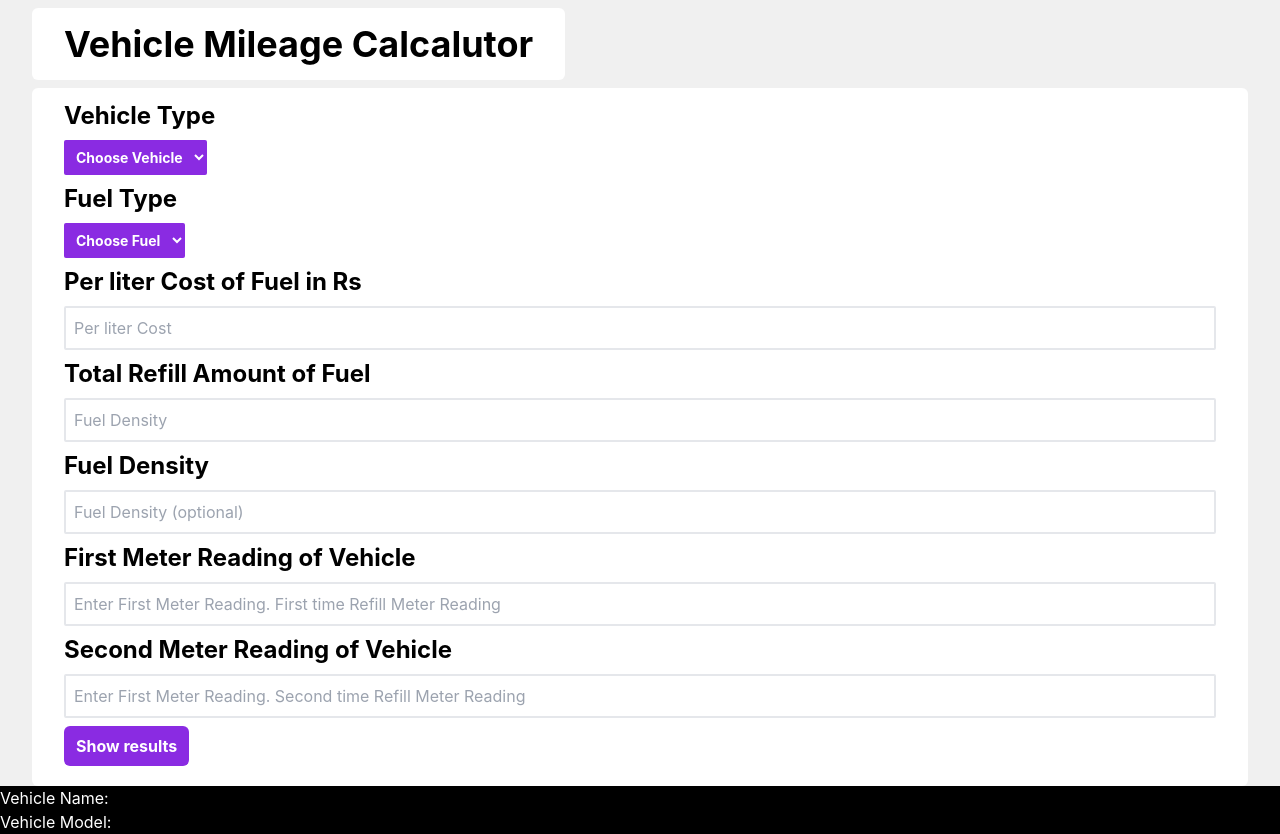
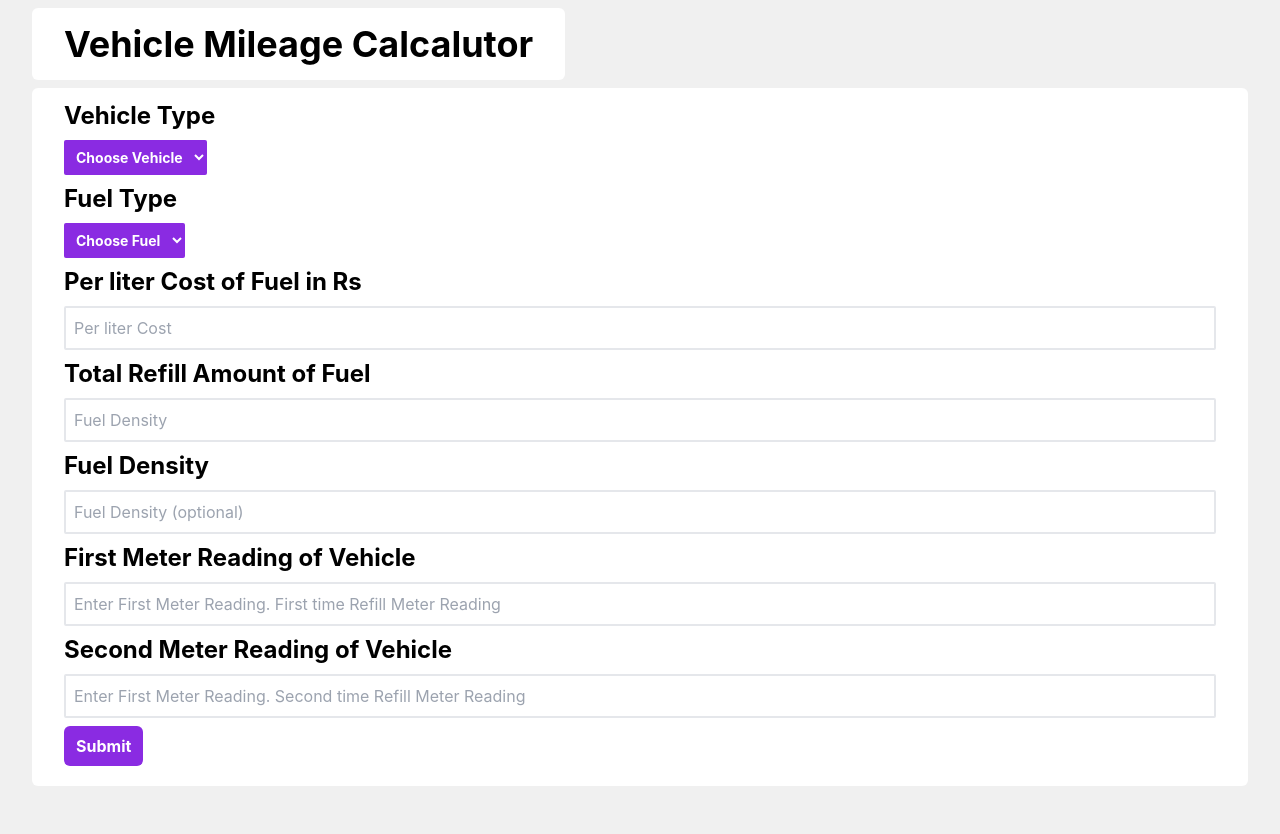
Before and after one commit to Manju1392k/SM-Vehicle-Mileage-Calculator, a React (Create React App) app: page / in a window 1280 px wide. After the commit the page ends 800 px from the top, so only its background shows below. Built offline with nearby package versions, Linux system fonts and the light colour scheme.

Commit message:
Version12

```diff
--- a/src/components/Homepage.js
+++ b/src/components/Homepage.js
@@ -1,15 +1,11 @@
-
-
 import React, { useState, useEffect } from "react";
 
 import { ToastContainer, toast } from "react-toastify";
 import "react-toastify/dist/ReactToastify.css";
 
-import { Link } from 'react-router-dom';
+import { Link } from "react-router-dom";
 
 export default function Home() {
-
-
   const [VehiclData, setVehicledata] = useState({
     Perlitercost: "",
     Totalamount: "",
@@ -34,8 +30,8 @@ export default function Home() {
     }
   };
 
-        const [SelectVehicle, setSelectedvehicle] = useState('Not Selected');
-        const [SelectFuel, setSelectedfuel] = useState('Not Selected');
+  const [SelectVehicle, setSelectedvehicle] = useState("Not Selected");
+  const [SelectFuel, setSelectedfuel] = useState("Not Selected");
 
   const handleChange = (event) => {
     setSelectedvehicle(event.target.value);
@@ -46,18 +42,21 @@ export default function Home() {
 
   const handleSubmit = (event) => {
     event.preventDefault();
-            localStorage.setItem('Vehicletype', SelectVehicle);
-            localStorage.setItem('Fueltype', SelectFuel);
-            console.log('Vehicle Type', SelectVehicle)
-            console.log('Fuel Type', SelectFuel)
-            console.log('Information abut fuel amount, density, first meter reading, second meter reading etc', VehiclData)
+    localStorage.setItem("Vehicletype", SelectVehicle);
+    localStorage.setItem("Fueltype", SelectFuel);
+    console.log("Vehicle Type", SelectVehicle);
+    console.log("Fuel Type", SelectFuel);
+    console.log(
+      "Information abut fuel amount, density, first meter reading, second meter reading etc",
+      VehiclData
+    );
   };
 
   const [vehicleData, setVehicleData] = useState(null);
 
   useEffect(() => {
     // Get data from localStorage and set it to state
-          const storedData = localStorage.getItem('VehiclData');
+    const storedData = localStorage.getItem("VehiclData");
     if (storedData) {
       // Parse the stringified data back into an object
       setVehicleData(JSON.parse(storedData));
@@ -65,9 +64,6 @@ export default function Home() {
   }, []);
 
   return (
-
-
-
     <div className="App">
       <ToastContainer position="top-center" />
       {/* Heading text. */}
@@ -84,7 +80,8 @@ export default function Home() {
             name="vehicles"
             id="vehicles"
             className="bg-[#8A2BE2] outline-none rounded-sm text-sm text-white font-bold py-2 px-2"
-                value={SelectVehicle} onChange={handleChange}
+            value={SelectVehicle}
+            onChange={handleChange}
           >
             <option value="Not Selected">Choose Vehicle</option>
             <option value="2 Wheeler">2 Wheeler</option>
@@ -98,7 +95,8 @@ export default function Home() {
             name="fuels"
             id="fuels"
             className="bg-[#8A2BE2] outline-none rounded-sm text-sm text-white font-bold py-2 px-2"
-                value={SelectFuel} onChange={handleChangetwo}
+            value={SelectFuel}
+            onChange={handleChangetwo}
           >
             <option value="Not Selected">Choose Fuel</option>
             <option value="Petrol">Petrol</option>
@@ -173,29 +171,15 @@ export default function Home() {
             required
           />
 
-              {/* Submit button */}
-              <Link to='/resultpage'>
+          <Link to="/resultpage">
             <input
               type="Submit"
-        value="Show results"
+              value="Submit"
               className="bg-[#8A2BE2] text-white font-bold my-2 px-3 py-2 rounded-md cursor-pointer focus:bg-[#b05bff] hover:bg-[#75479f]"
             />
           </Link>
-
         </form>
       </div>
-
-        {/* Results Page */}
-        <div className="ResultPage w-full h-full bg-black text-white">
-        {vehicleData && (
-            <div>
-              <p>Vehicle Name: {vehicleData.Perlitercost}</p>
-              <p>Vehicle Model: {vehicleData.Firstmeterreading}</p>
-              {/* Add more fields as necessary */}
     </div>
-          )}
-        </div>
-
-        </div>
-  )
+  );
 }
--- a/src/components/Resutlpage.js
+++ b/src/components/Resutlpage.js
@@ -1,7 +1,28 @@
-import React from 'react'
+
+import React, { useState, useEffect } from "react";
 
 export default function Resutlpage() {
+  const [vehicleData, setVehicleData] = useState(null);
+
+  useEffect(() => {
+    // Get data from localStorage and set it to state
+    const storedData = localStorage.getItem('VehiclData');
+    if (storedData) {
+      // Parse the stringified data back into an object
+      setVehicleData(JSON.parse(storedData));
+    }
+  }, []);
   return (
-    <div>Resutlpage</div>
+    <>
+    {vehicleData ?
+      <div>
+      <p>Vehicle Name: {vehicleData.Perlitercost}</p>
+      <p>Vehicle Model: {vehicleData.Firstmeterreading}</p>
+      {/* Add more fields as necessary */}
+    </div>
+    :
+    <div>Fill the details properly</div>
+    }
+    </>
   )
 }
```
Lines whose indentation alone changed are shown as unchanged.
